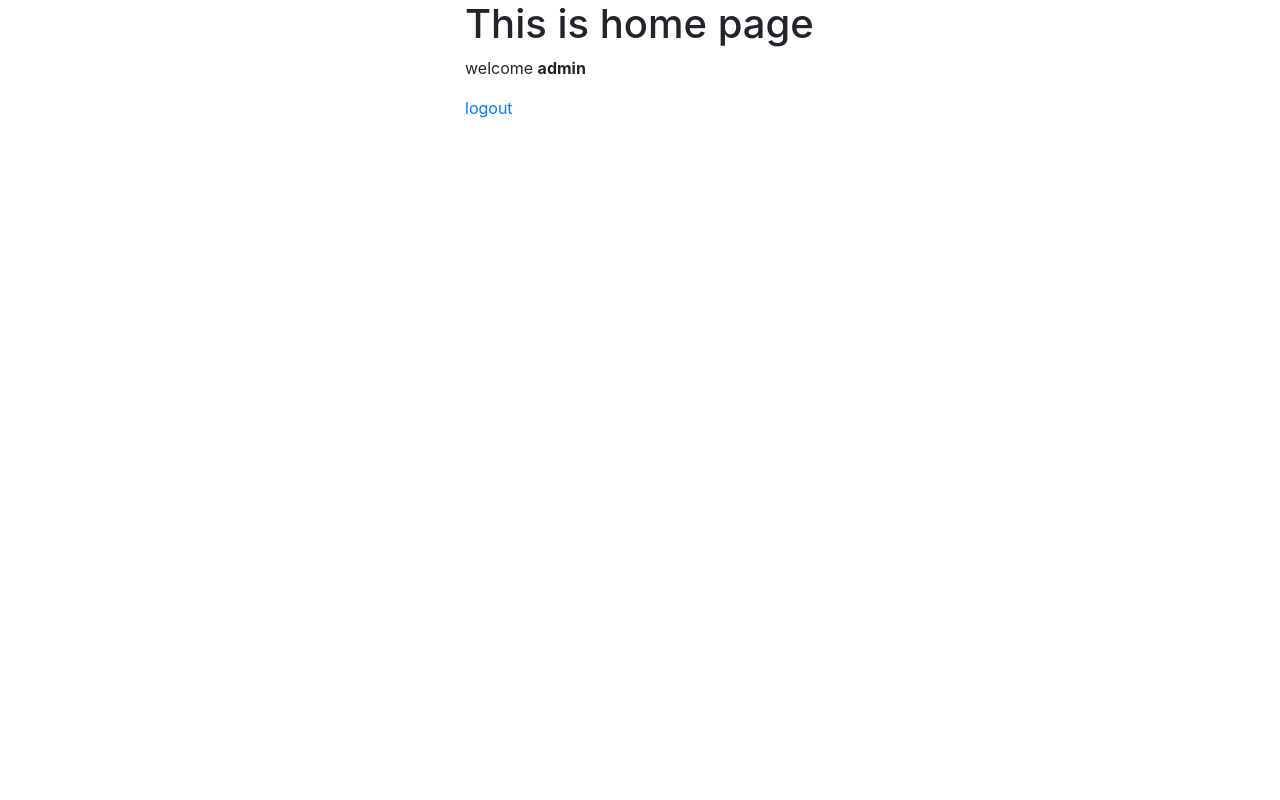
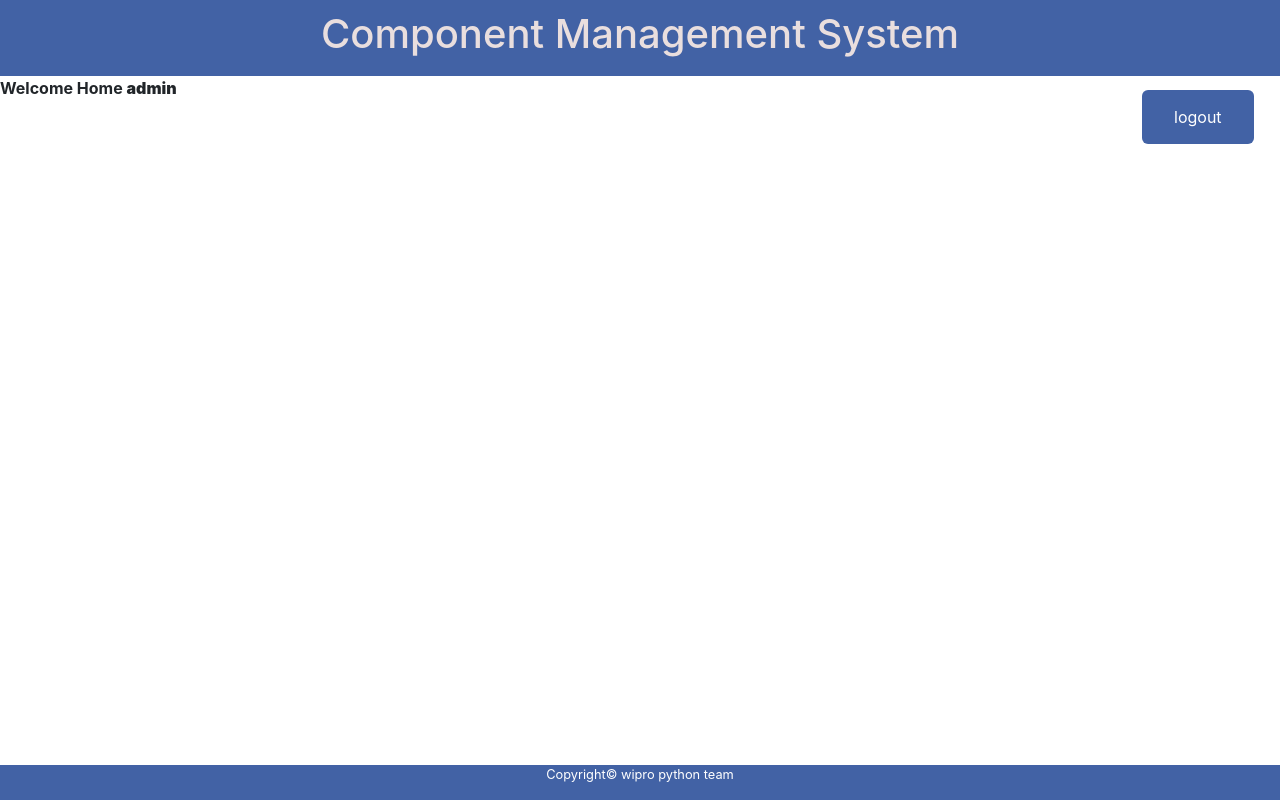
Before and after one commit to tarun182/CMS, a Django app: page /home in a window 1280 px wide. Run offline with Django 3.2, Linux system fonts and the light colour scheme; a user stored in the database is signed in; some libraries are stand-ins or nearby versions.

Commit message:
header and footer added

```diff
--- a/accounts/templates/home.htm
+++ b/accounts/templates/home.htm
@@ -11,14 +11,58 @@
     <link rel="stylesheet" href="https://stackpath.bootstrapcdn.com/bootstrap/4.3.1/css/bootstrap.min.css" integrity="sha384-ggOyR0iXCbMQv3Xipma34MD+dH/1fQ784/j6cY/iJTQUOhcWr7x9JvoRxT2MZw1T" crossorigin="anonymous">
 
     <script src="main.js"></script>
+    <style>
+        .footer {
+        position: fixed;
+        left: 0;
+        bottom: 0;
+        width: 100%;
+        background-color:#4262a5;
+        color: white;
+        text-align: center;
+        font-size: 0.8em;
+     }
+        .button {
+              background-color:#4262a5;
+              border: none;
+              border-radius: 6px;
+              color: white;
+              padding: 15px 32px;
+              text-align: center;
+              text-decoration: none;
+              display: inline-block;
+              font-size: 16px;
+              margin: 4px 2px;
+              cursor: pointer;}
+        .right {
+              position: absolute;
+              right: 0px;
+              width: 150px;
+            padding: 10px;
+            }
+    .center {
+        margin: auto;
+       width: 100%;
+       text-align: center;
+       color: rgb(233, 222, 222);
+       padding: 10px;}
+       </style>
 </head>
 <body>
-    <div class="container">
-        <div class="mx-auto" style="width:350px;">
-    <h1>This is home page</h1>
-    <p>welcome <b>{{user}}</b></p>
 
-    <a href="/accounts/logout">logout</a>
-    </div></div>
+
+                <div style="background-color:#4262a5;  width:100%; float:left;">
+                        <div class="center">
+                           <h1>Component Management System</h1>
+                         </div>
+                         </div>
+                         <div class="right">
+                                <a href="/accounts/logout"><button class="button">logout</button></a>
+                                </div>
+
+    <b>Welcome Home <b>{{user}}</b></b>
+     <div class="footer">
+                <p>Copyright© wipro python team </p>
+            </div>
 </body>
 </html>
```
Also changed, not shown: accounts/templates/index.htm (+13 -0 lines), accounts/templates/login.htm (+22 -3 lines), accounts/templates/signup.htm (+23 -4 lines), db.sqlite3.
